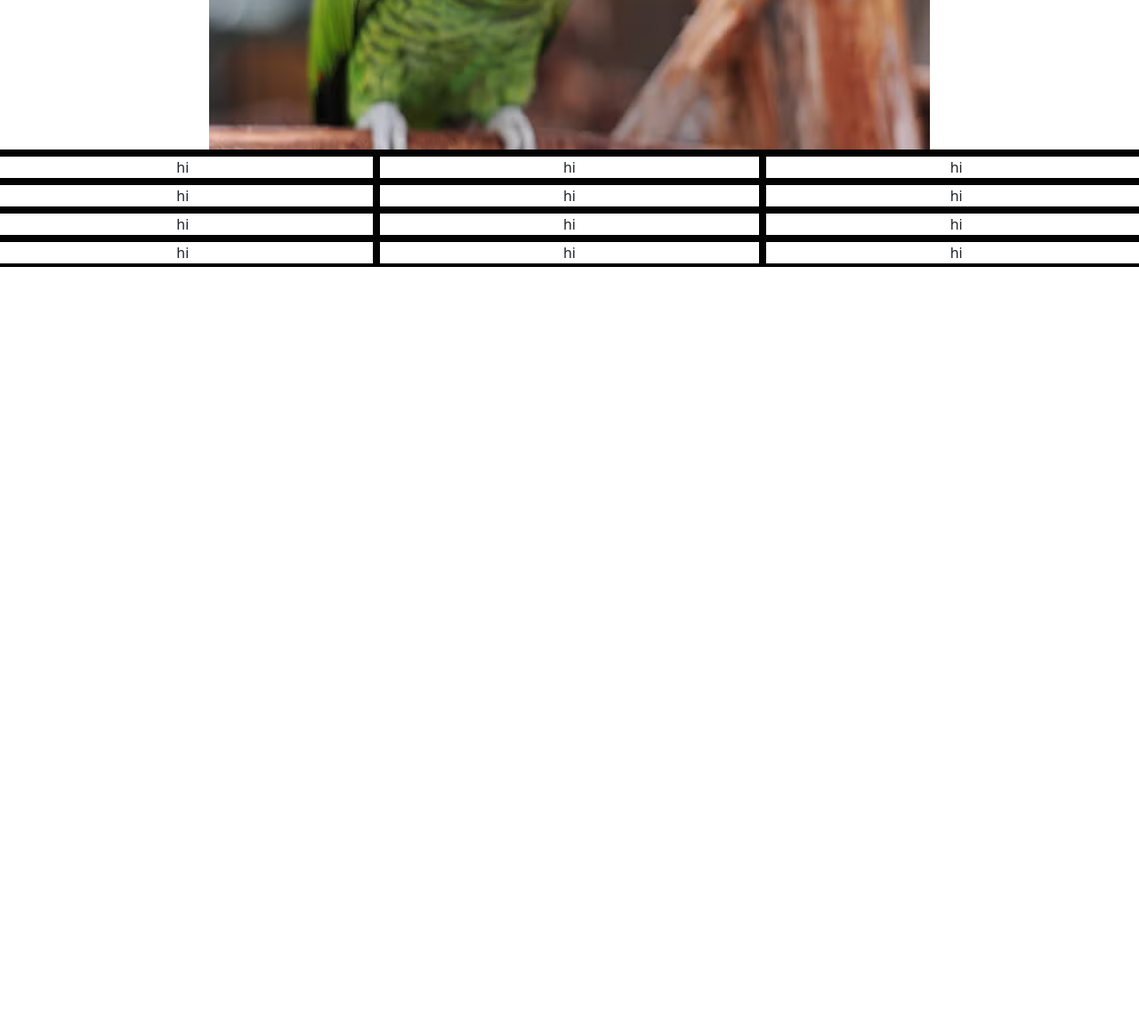
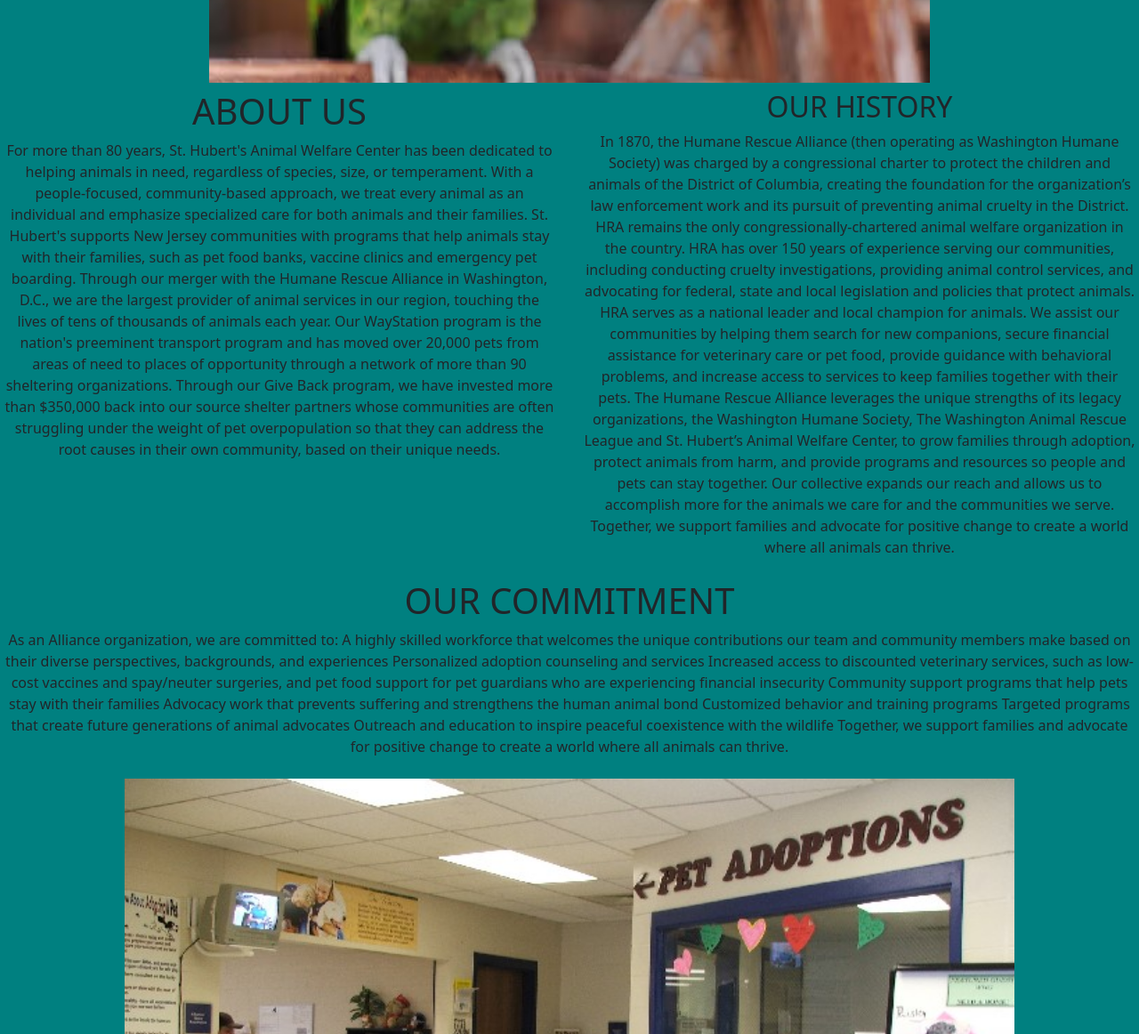
Before and after one commit to Darrinp1/Pet-Adoption-Center, a plain HTML site: page index.html in a window 1280 px wide. Shown: the part 1638-2800 px from the top of the page at 89% size. Before the commit the page ends 1938 px from the top, so only its background shows below. Drawn offline with nearby package versions, Linux system fonts and the light colour scheme.

Commit message:
changes 1

```diff
--- a/css/style.css
+++ b/css/style.css
@@ -1,5 +1,5 @@
 .col{
-    border: 4px solid rgb(4, 3, 3);
+    border: 4px solid teal;
     text-align: center;
 }
 
@@ -48,3 +48,7 @@
 .heading span {
     color: var(--main)
 }
+
+body {
+    background-color: teal;
+}
--- a/index.html
+++ b/index.html
@@ -22,7 +22,7 @@
             </div>
             <div class="row">
                 <div class="col">
-                    <img src="img/logo_2019_inverse.png" width="200" height="200">
+                    <img src="img/St+Huberts+white+logo.png" width="600" height="125">
                 </div>
             </div>
             <div class="row">
@@ -38,52 +38,57 @@
             </div>
             <div class="row">
                 <div class="col">
-                    hi
+                    <h1>ABOUT US</h1>
+                    <p>For more than 80 years, St. Hubert's Animal Welfare Center has been dedicated to helping animals in need, regardless of species, size, or temperament. With a people-focused, community-based approach, we treat every animal as an individual and emphasize specialized care for both animals and their families.
+
+                        St. Hubert's supports New Jersey communities with programs that help animals stay with their families, such as pet food banks, vaccine clinics and emergency pet boarding.
+
+                        Through our merger with the Humane Rescue Alliance in Washington, D.C., we are the largest provider of animal services in our region, touching the lives of tens of thousands of animals each year.
+
+                        Our WayStation program is the nation's preeminent transport program and has moved over 20,000 pets from areas of need to places of opportunity through a network of more than 90 sheltering organizations. Through our Give Back program, we have invested more than $350,000 back into our source shelter partners whose communities are often struggling under the weight of pet overpopulation so that they can address the root causes in their own community, based on their unique needs.</p>
                 </div>
                 <div class="col">
-                    hi
+                    <h2>OUR HISTORY</h2>
+                    <p>In 1870, the Humane Rescue Alliance (then operating as Washington Humane Society) was charged by a congressional charter to protect the children and animals of the District of Columbia, creating the foundation for the organization’s law enforcement work and its pursuit of preventing animal cruelty in the District. HRA remains the only congressionally-chartered animal welfare organization in the country.
+
+                        HRA has over 150 years of experience serving our communities, including conducting cruelty investigations, providing animal control services, and advocating for federal, state and local legislation and policies that protect animals.
+
+                        HRA serves as a national leader and local champion for animals. We assist our communities by helping them search for new companions, secure financial assistance for veterinary care or pet food, provide guidance with behavioral problems, and increase access to services to keep families together with their pets.
+
+                        The Humane Rescue Alliance leverages the unique strengths of its legacy organizations, the Washington Humane Society, The Washington Animal Rescue League and St. Hubert’s Animal Welfare Center, to grow families through adoption, protect animals from harm, and provide programs and resources so people and pets can stay together. Our collective expands our reach and allows us to accomplish more for the animals we care for and the communities we serve. Together, we support families and advocate for positive change to create a world where all animals can thrive.
+
+                        </p>
                 </div>
-                <div class="col">
-                    hi
-                </div>
+
             </div>
             <div class="row">
                 <div class="col">
-                    hi
+                    <h1>OUR COMMITMENT</h1>
+                    <p>As an Alliance organization, we are committed to:
+
+                        A highly skilled workforce that welcomes the unique contributions our team and community members make based on their diverse perspectives, backgrounds, and experiences
+
+                        Personalized adoption counseling and services
+
+                        Increased access to discounted veterinary services, such as low-cost vaccines and spay/neuter surgeries, and pet food support for pet guardians who are experiencing financial insecurity
+
+                        Community support programs that help pets stay with their families
+
+                        Advocacy work that prevents suffering and strengthens the human animal bond
+
+                        Customized behavior and training programs
+
+                        Targeted programs that create future generations of animal advocates
+
+                        Outreach and education to inspire peaceful coexistence with the wildlife
+
+                        Together, we support families and advocate for positive change to create a world where all animals can thrive.</p>
                 </div>
                 <div class="col">
-                    hi
+                    <img src="img/lobby.jpg" width="1000" height="700">
                 </div>
-                <div class="col">
-                    hi
-                </div>
+
             </div>
-            <div class="row">
-                <div class="col">
-                    hi
-                </div>
-                <div class="col">
-                    hi
-                </div>
-                <div class="col">
-                    hi
-                </div>
-            </div>
-            <div class="row">
-                <div class="col">
-                    hi
-                </div>
-                <div class="col">
-                    hi
-                </div>
-                <div class="col">
-                    hi
-                </div>
-            </div>
-
-
-
-
 
     <script src="https://cdn.jsdelivr.net/npm/bootstrap@5.3.3/dist/js/bootstrap.bundle.min.js" integrity="sha384-YvpcrYf0tY3lHB60NNkmXc5s9fDVZLESaAA55NDzOxhy9GkcIdslK1eN7N6jIeHz" crossorigin="anonymous"></script>
   </body>
```
Also changed, not shown: img/St+Huberts+white+logo.png (added), img/lobby.jpg (added).
